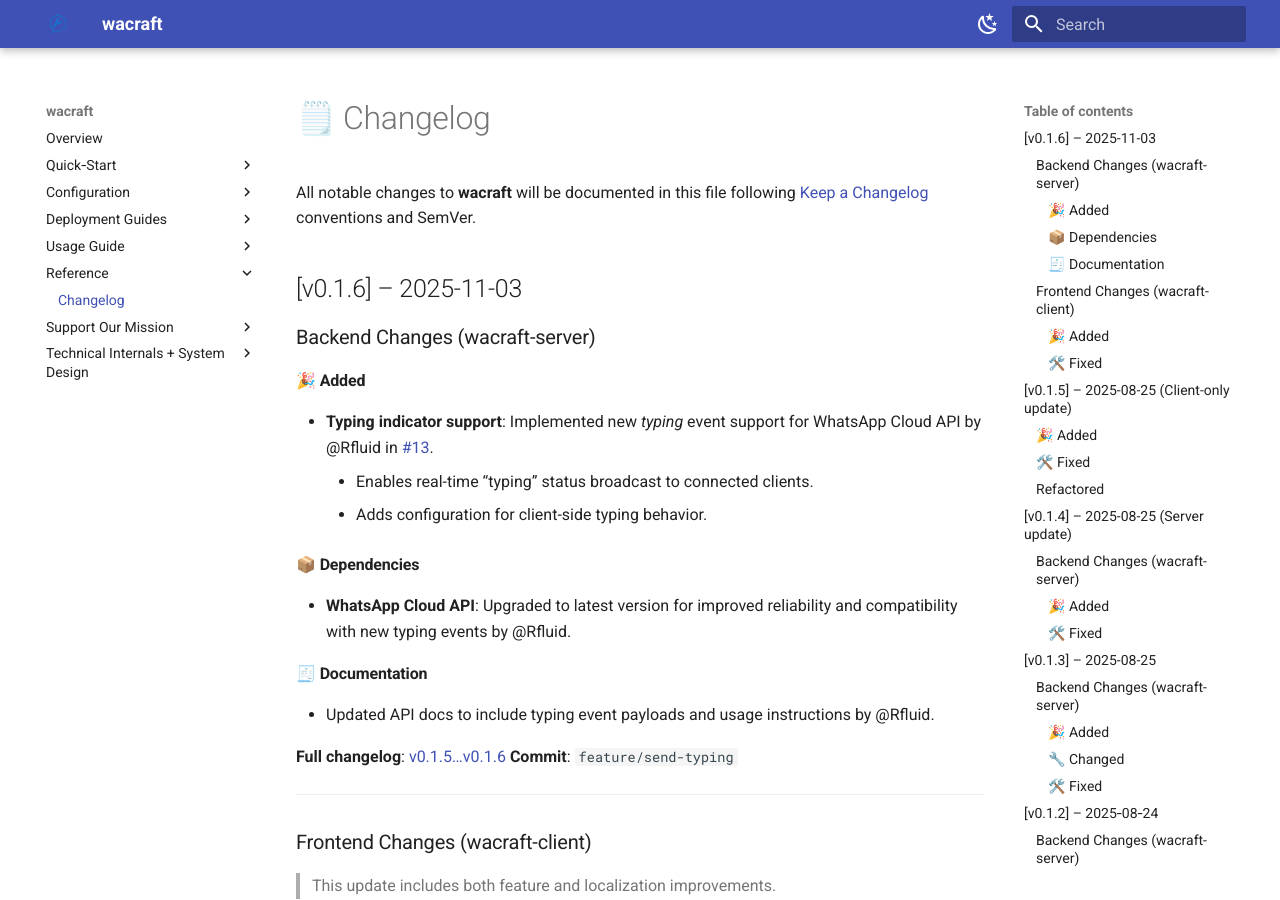
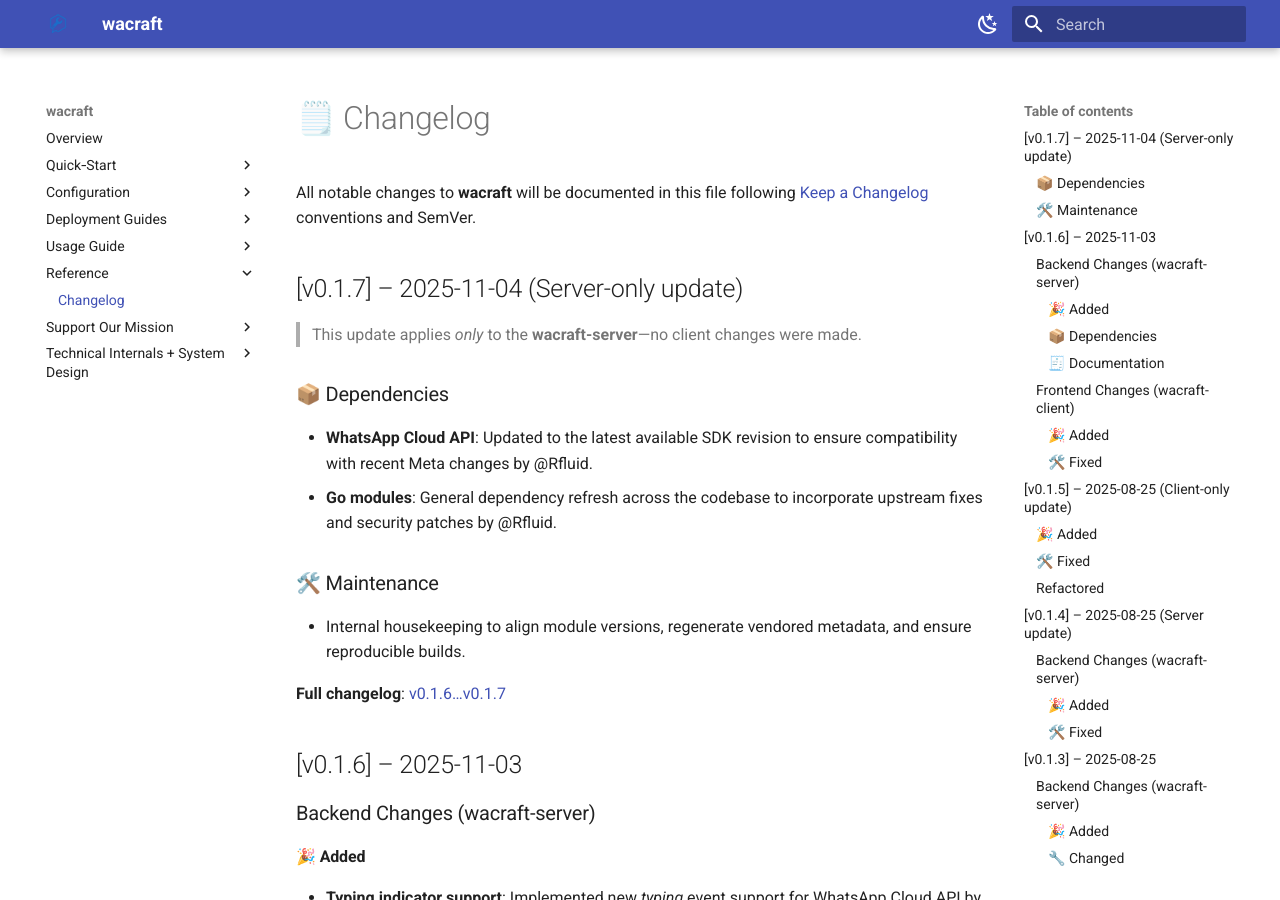
Before and after one commit to Astervia/wacraft, an MkDocs documentation site: the page built from docs/reference/changelog.md, in a window 1280 px wide and 900 px high. Built offline with MkDocs 1.6.1 and Material for MkDocs 9.7.7, drawn with Linux system fonts in a browser that asks for light colours.

Commit message:
chore(release): update changelog

```diff
--- a/docs/reference/changelog.md
+++ b/docs/reference/changelog.md
@@ -2,6 +2,21 @@
 
 All notable changes to **wacraft** will be documented in this file following
 [Keep a Changelog](https://keepachangelog.com/) conventions and SemVer.
+
+## [v0.1.7] – 2025-11-04 (Server-only update)
+
+> This update applies _only_ to the **wacraft-server**—no client changes were made.
+
+### 📦 Dependencies
+
+- **WhatsApp Cloud API**: Updated to the latest available SDK revision to ensure compatibility with recent Meta changes by @Rfluid.
+- **Go modules**: General dependency refresh across the codebase to incorporate upstream fixes and security patches by @Rfluid.
+
+### 🛠️ Maintenance
+
+- Internal housekeeping to align module versions, regenerate vendored metadata, and ensure reproducible builds.
+
+**Full changelog**: [v0.1.6…v0.1.7](https://github.com/Astervia/wacraft-server/compare/v0.1.6...v0.1.7)
 
 ## [v0.1.6] – 2025-11-03
 
```
